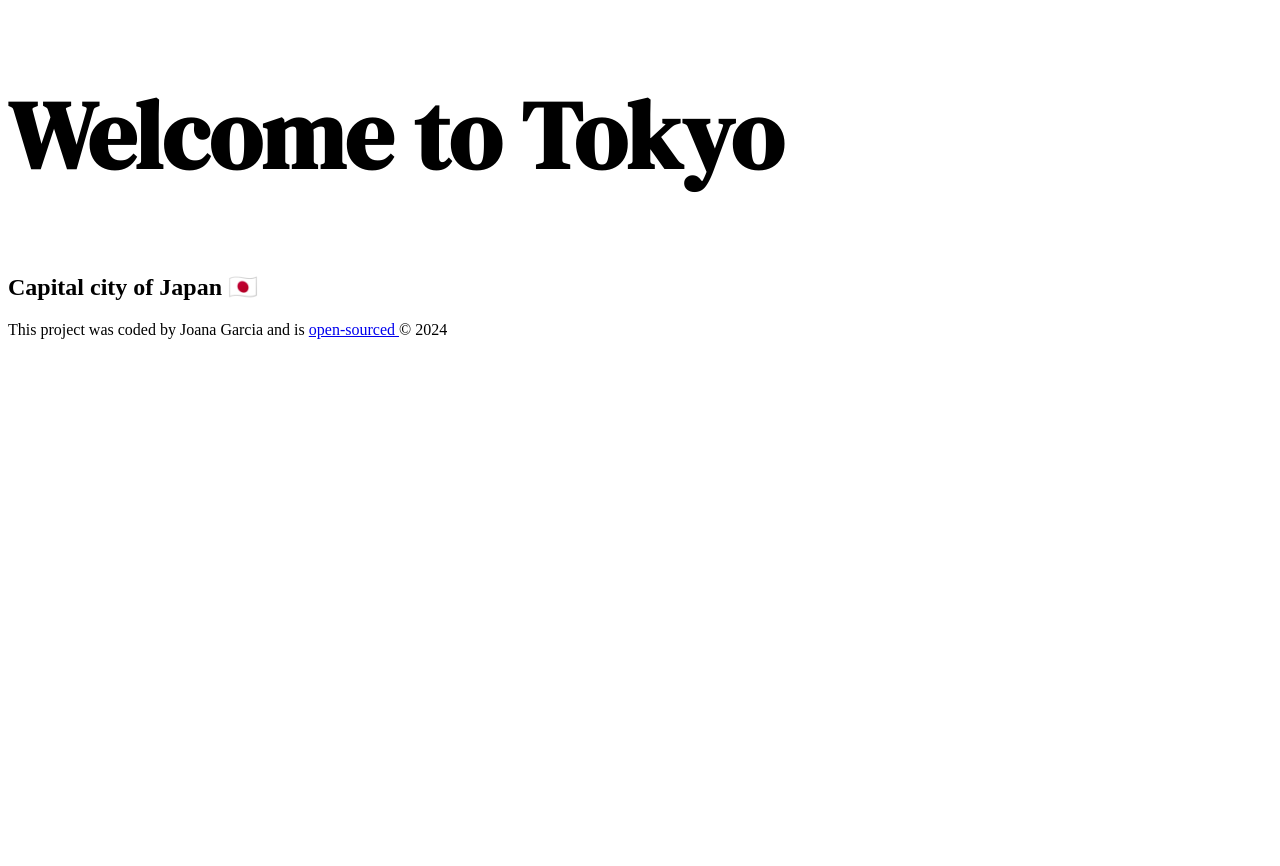
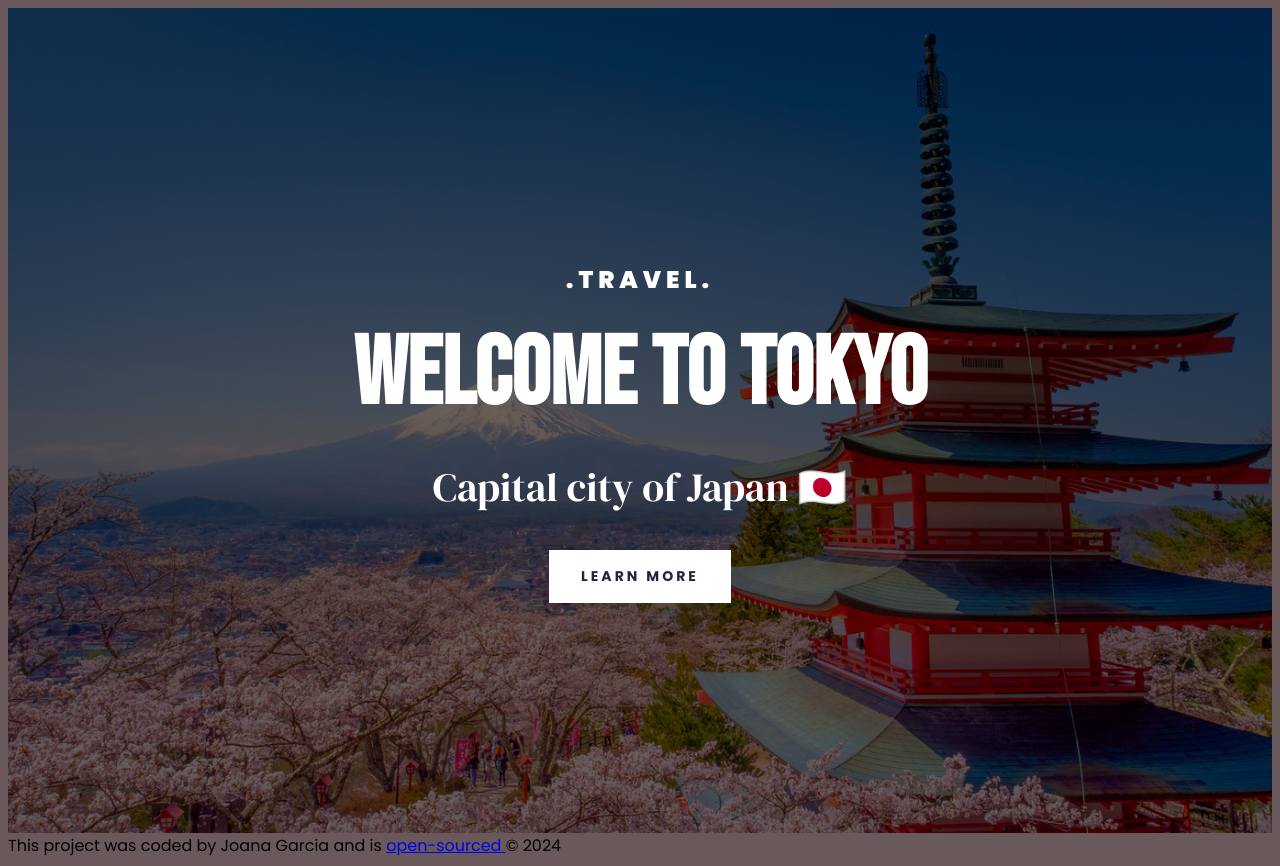
Before and after one commit to Joanafgg/tokyo-travel-project, a plain HTML site: page index.html in a window 1280 px wide. Before the commit the page ends 800 px from the top, so only its background shows below. Drawn offline with Linux system fonts and the light colour scheme; a web font is replaced by a local one.

Commit message:
Added the header to the landing page

```diff
--- a/index.html
+++ b/index.html
@@ -5,15 +5,21 @@
     <meta name="viewport" content="width=device-width, initial-scale=1.0">
        <link rel="preconnect" href="https://fonts.googleapis.com">
 <link rel="preconnect" href="https://fonts.gstatic.com" crossorigin>
-<link href="https://fonts.googleapis.com/css2?family=DM+Serif+Display:ital@0;1&family=Montserrat+Alternates:ital,wght@0,100;0,200;0,300;0,400;0,500;0,600;0,700;0,800;0,900;1,100;1,200;1,300;1,400;1,500;1,600;1,700;1,800;1,900&family=Parisienne&family=Playfair:ital,opsz,wght@0,5..1200,300..900;1,5..1200,300..900&family=Sacramento&display=swap" rel="stylesheet">
+<link href="https://fonts.googleapis.com/css2?family=Bebas+Neue&family=DM+Serif+Display:ital@0;1&family=Poppins:ital,wght@0,100;0,200;0,300;0,400;0,500;0,600;0,700;0,800;0,900;1,100;1,200;1,300;1,400;1,500;1,600;1,700;1,800;1,900&display=swap" rel="stylesheet">
     <link rel="stylesheet" href="src/styles.css">
     <title>Welcome to Tokyo!</title>
 </head>
 <body>
+    <div class="container">
+    <header>
+        <h3> .TRAVEL.</h3>
     <h1> Welcome to Tokyo</h1>
 <h2>Capital city of Japan 🇯🇵</h2>
+<a href="#more">Learn more</a>
+    </header>
     <footer>
         This project was coded by Joana Garcia and is  <a href="https://github.com/Joanafgg/tokyo-travel-project" target="_blank"> open-sourced </a> © 2024
     </footer>
+    </div>
 </body>
 </html>
--- a/src/styles.css
+++ b/src/styles.css
@@ -1,7 +1,76 @@
 /** @format */
+body {
+  font-family: "Poppins", sans-serif;
+  background: #69595B;
+}
 
-h1 {
-  font-family: "DM Serif Display", serif;
+header {
+  background-image: linear-gradient(rgba(0,0,0,0.6), rgba(0,0,0,0.6)), url(../images/mountain.jpg);
+  padding: 230px 0;
+  background-size: cover;
+  background-position: center;
+  background-repeat: no-repeat;
+  text-align: center;
+  color: white;
+}
+
+header h1 {
+  font-family: "Bebas Neue", serif;
   font-size: 96px;
-  line-height: 144px;
+  line-height: 1;
+  margin: 30px 0;
 }
+
+header h2 {
+  font-size: 40px;
+  line-height: 1.5;
+  font-weight: 400;
+  font-family: "DM Serif Display", sans-serif;
+}
+
+header h3 {
+  font-size: 24px;
+  line-height: 1.5;
+  font-weight: 900;
+  letter-spacing: 5px;
+}
+
+header a {
+  font-size: 14px;
+  line-height: 1.5;
+  font-weight: 700;
+  text-align: center;
+  letter-spacing: 3px;
+  display: inline-block;
+  text-transform: uppercase;
+  background: white ;
+  text-decoration: none;
+  color: #272044;
+  padding: 16px 32px;
+}
+
+
+.container {
+  max-width: 1400px;
+  margin: 0 auto;
+}
+
+@media (max-width:900px) {
+
+  header {
+    padding: 60px 0;
+  }
+
+header h1 {
+font-size: 48px;
+}
+
+header h2 {
+  font-size: 20px;
+}
+
+header h3 {
+  font-size: 12px;
+}
+
+}
```
Also changed, not shown: images/mountain.jpg (added).
